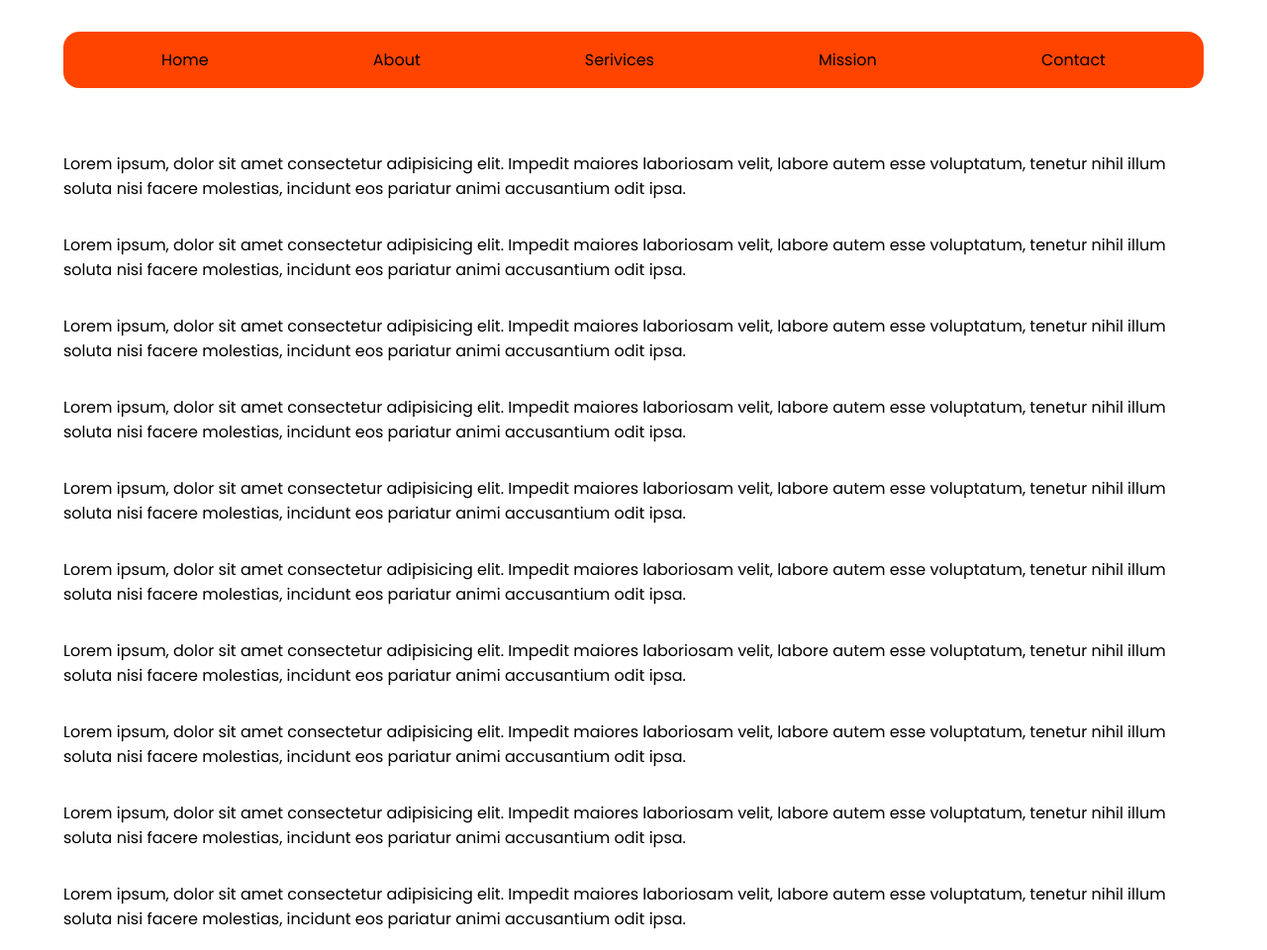
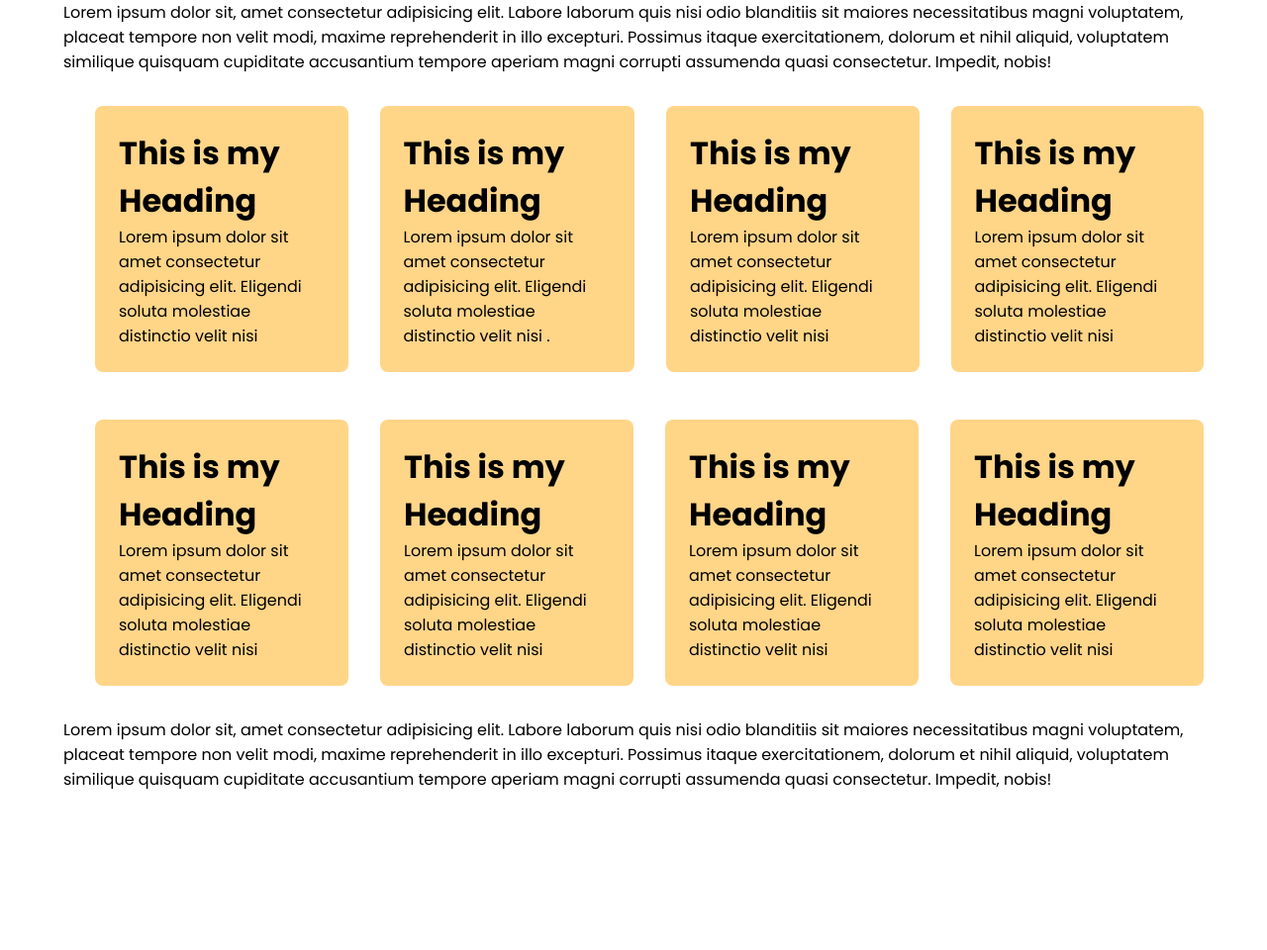
Before and after one commit to kailash1198/html-css-js-practice-dom, a plain HTML site: page index.html in a window 1280 px wide. Shown: the top 960 px of the page at 99% size. After the commit the page ends 800 px from the top, so only its background shows below. Drawn offline with Linux system fonts and the light colour scheme.

Commit message:
js practice

```diff
--- a/index.html
+++ b/index.html
@@ -1006,9 +1006,9 @@
         </div>
     </header> -->
 
-        <!-- ====PRACTICE CODE : #32 (read input value from user)=======  -->
+    <!-- ====PRACTICE CODE : #32 (read input value from user)=======  -->
 
-        <!-- <header id="header">
+    <!-- <header id="header">
             <div class="container">
                 <div class="log-in">
                     <div class="email">
@@ -1029,8 +1029,8 @@
             </div>
         </header> -->
 
-            <!-- ====PRACTICE CODE : #33 (scroll up-down navbar section drop-up)=======  -->
-            <header id="header">
+    <!-- ====PRACTICE CODE : #33 (scroll up-down navbar section drop-up)=======  -->
+    <!-- <header id="header">
                 <div class="container">
                     <div id="navbar">
                         <ul>
@@ -1061,7 +1061,62 @@
                         </div>
                     </div>
                 </div>
-            </header>
+            </header> -->
+
+
+    <!-- ====PRACTICE CODE : #34 (when scroll up-down then auto card scroll left to right and right to left)=======  -->
+
+    <header id="header">
+        <div class="container">
+            <div class="content">
+                <p>Lorem ipsum dolor sit, amet consectetur adipisicing elit. Labore laborum quis nisi odio blanditiis sit maiores necessitatibus magni voluptatem, placeat tempore non velit modi, maxime reprehenderit in illo excepturi. Possimus itaque exercitationem, dolorum et nihil aliquid, voluptatem similique quisquam cupiditate accusantium tempore aperiam magni corrupti assumenda quasi consectetur. Impedit, nobis!</p>
+            </div>
+            <div class="card-container">
+                <div class="box1 box" id="card-box-1">
+                    <div class="card">
+                        <h1>This is my Heading</h1>
+                        <p>Lorem ipsum dolor sit amet consectetur adipisicing elit. Eligendi soluta molestiae distinctio velit nisi </p>
+                    </div>
+                    <div class="card">
+                        <h1>This is my Heading</h1>
+                        <p>Lorem ipsum dolor sit amet consectetur adipisicing elit. Eligendi soluta molestiae distinctio velit nisi .</p>
+                    </div>
+                    <div class="card">
+                        <h1>This is my Heading</h1>
+                        <p>Lorem ipsum dolor sit amet consectetur adipisicing elit. Eligendi soluta molestiae distinctio velit nisi </p>
+                    </div>
+                    <div class="card">
+                        <h1>This is my Heading</h1>
+                        <p>Lorem ipsum dolor sit amet consectetur adipisicing elit. Eligendi soluta molestiae distinctio velit nisi </p>
+                    </div>
+                </div>
+                <div class="box2 box" id="card-box-2">
+                    <div class="card">
+                        <h1>This is my Heading</h1>
+                        <p>Lorem ipsum dolor sit amet consectetur adipisicing elit. Eligendi soluta molestiae distinctio velit nisi </p>
+                    </div>
+                    <div class="card">
+                        <h1>This is my Heading</h1>
+                        <p>Lorem ipsum dolor sit amet consectetur adipisicing elit. Eligendi soluta molestiae distinctio velit nisi </p>
+                    </div>
+                    <div class="card">
+                        <h1>This is my Heading</h1>
+                        <p>Lorem ipsum dolor sit amet consectetur adipisicing elit. Eligendi soluta molestiae distinctio velit nisi </p>
+                    </div>
+                    <div class="card">
+                        <h1>This is my Heading</h1>
+                        <p>Lorem ipsum dolor sit amet consectetur adipisicing elit. Eligendi soluta molestiae distinctio velit nisi </p>
+                    </div>
+                </div>
+            </div>
+            <div class="content">
+                <p>Lorem ipsum dolor sit, amet consectetur adipisicing elit. Labore laborum quis nisi odio blanditiis sit maiores necessitatibus magni voluptatem, placeat tempore non velit modi, maxime reprehenderit in illo excepturi. Possimus itaque exercitationem, dolorum et nihil aliquid, voluptatem similique quisquam cupiditate accusantium tempore aperiam magni corrupti assumenda quasi consectetur. Impedit, nobis!</p>
+            </div>
+        </div>
+    </header>
+
+
+
     <!-- -------- js file ---- -->
     <script src="script.js"></script>
 
--- a/script.js
+++ b/script.js
@@ -603,13 +603,25 @@ document.addEventListener('scroll', () => {
 
 // ====PRACTICE CODE : #33 (scroll up-down navbar section drop-up)=======
 
-let myNavbar = document.getElementById("navbar");
+// let myNavbar = document.getElementById("navbar");
 
-document.addEventListener("scroll", function () {
-  if (window.scrollY == true) {
-    if () {
-      myNavbar.style.position = "fixed";
-      myNavbar.style.zIndex = "1";
+// document.addEventListener("scroll", function () {
+//   if (window.scrollY == true) {
+//     if () {
+//       myNavbar.style.position = "fixed";
+//       myNavbar.style.zIndex = "1";
+//     }
+//   }
+// });
+
+
+// ====PRACTICE CODE : #34 (when scroll up-down then auto card scroll left to right and right to left)=======
+
+let myCardBoxOne = document.getElementById('card-box-1')
+let myCardBoxTwo = document.getElementById('card-box-2');
+
+window.addEventListener('scroll', function(){
+    if(this.window.screenY == true){
+        myCardBoxOne.style.overflow = 'scroll';
     }
-  }
-});
+})
--- a/style.css
+++ b/style.css
@@ -1806,6 +1806,45 @@ header .container .log-in button{
 
 /* ====PRACTICE CODE : #33 (scroll up-down navbar section drop-up)======= */
 
+/* header{
+    width: 100vw;
+    height: auto;
+}
+
+header .container{
+    width: 90%;
+    margin: auto;
+    padding: 2rem 0rem;
+}
+
+header .container #navbar{
+    width: 100%;
+    background-color: rgb(255, 68, 0);
+    padding: 1rem 1rem;
+    border-radius: 1rem;
+}
+
+header .container #navbar ul{
+    width: 100%;
+    display: flex;
+    justify-content: space-around;
+}
+
+header .container #hero{
+    width: 100%;
+    padding: 3rem 0rem;
+}
+
+header .container #hero .content{
+    width: 100%;
+}
+header .container #hero .content p{
+    width: 100%;
+    padding: 1rem 0rem;
+} */
+
+/* ====PRACTICE CODE : #34 (when scroll up-down then auto card scroll left to right and right to left)======= */
+
 header{
     width: 100vw;
     height: auto;
@@ -1814,31 +1853,22 @@ header{
 header .container{
     width: 90%;
     margin: auto;
-    padding: 2rem 0rem;
-}
-
-header .container #navbar{
-    width: 100%;
-    background-color: rgb(255, 68, 0);
-    padding: 1rem 1rem;
-    border-radius: 1rem;
-}
-
-header .container #navbar ul{
-    width: 100%;
-    display: flex;
-    justify-content: space-around;
-}
-
-header .container #hero{
-    width: 100%;
-    padding: 3rem 0rem;
-}
-
-header .container #hero .content{
-    width: 100%;
-}
-header .container #hero .content p{
-    width: 100%;
-    padding: 1rem 0rem;
-}
+}
+
+header .container .card-container{
+    width: 100%;
+}
+
+header .container .box{
+    width: 100%;
+    display: flex;
+    justify-content: center;
+    margin: 1rem;
+}
+
+header .container .box .card{
+    background-color: rgba(255, 166, 0, 0.466);
+    margin: 1rem;
+    padding: 1.5rem;
+    border-radius: 0.5rem;
+}
```
